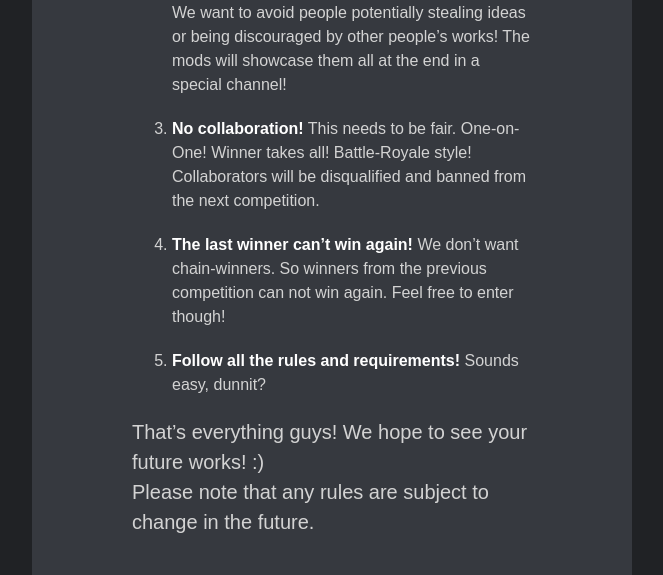
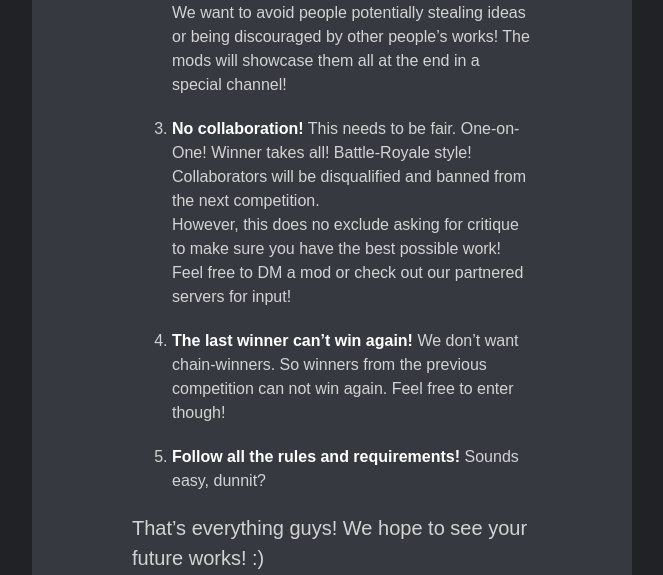
Before and after one commit to nsurvance/Genoluv-Competition, a plain HTML site: page index.html in a window 1280 px wide. Shown: the part 4021-4596 px from the top of the page, without its empty margins (308-971 px from the left). Drawn offline with Linux system fonts and the light colour scheme.

Commit message:
Add files via upload

```diff
--- a/index.html
+++ b/index.html
@@ -118,6 +118,11 @@
             width: 170px;
             border-radius: 50%;
             margin-top: 40px;
+            transition: width 2s;
+        }
+
+        #logo:hover {
+            border-radius: 5%;
         }
 
         a {
@@ -244,7 +249,9 @@
                     being discouraged by other people’s works! The mods will showcase them all at the end in a special
                     channel!</li>
                 <li><b>No collaboration!</b> This needs to be fair. One-on-One! Winner takes all! Battle-Royale style!
-                    Collaborators will be disqualified and banned from the next competition.</li>
+                    Collaborators will be disqualified and banned from the next competition.<br /> However, this does no
+                    exclude asking for critique to make sure you have the best possible work! Feel free to DM a mod or
+                    check out our partnered servers for input!</li>
                 <li><b>The last winner can’t win again!</b> We don’t want chain-winners. So winners from the previous
                     competition can not win again. Feel free to enter though!</li>
                 <li><b>Follow all the rules and requirements!</b> Sounds easy, dunnit?</li>
```
Also changed, not shown: 1 other file.
